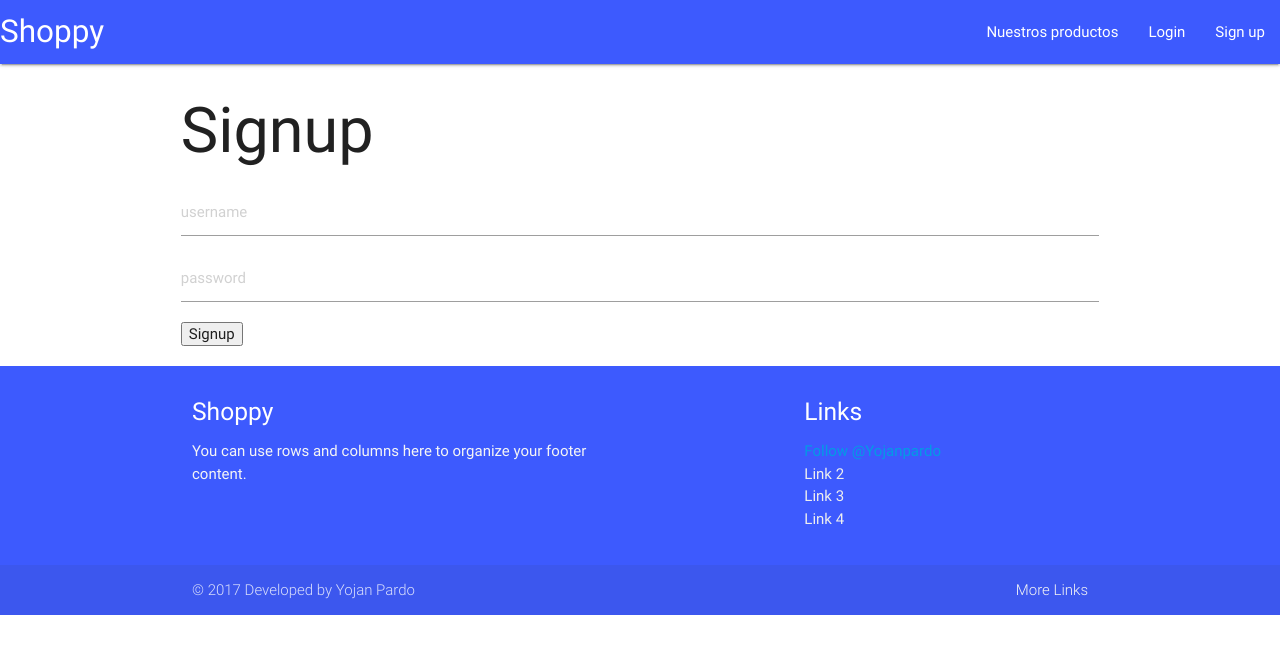
After one commit to Yojanpardo/shoppy_django, a Django app: page /accounts/signup/ in a window 1280 px wide. The commit adds this page. Shown: the top 654 px of the page. Run offline with Django 3.2, Linux system fonts and the light colour scheme; some libraries are stand-ins or nearby versions.

Commit message:
agrego vista de signup y decorator de login_required

```diff
--- a/products/urls.py
+++ b/products/urls.py
@@ -2,7 +2,8 @@ from django.conf.urls import url
 from . import views
 from django.contrib.auth import views as auth_views
 urlpatterns = [
-	url(r'^login/$', views.auth_login, name='auth_login'),
+	url(r'^accounts/login/$', views.auth_login, name='auth_login'),
+	url(r'^accounts/signup/$', views.auth_signup, name='auth_signup'),
 	url(r'^logout$', auth_views.logout, {'next_page':'/'}, name='logout'),
 	url(r'^$', views.index, name='hello'),
 	url(r'^products/', views.ProductList.as_view(), name='all_products'),
--- a/products/views.py
+++ b/products/views.py
@@ -11,6 +11,7 @@ from django.http import HttpResponse, HttpResponseRedirect
 from .models import Product
 from .forms import ProductForm
 
+from django.contrib.auth.decorators import login_required
 
 # Create your views here.
 
@@ -29,6 +30,7 @@ class ProductList(ListView):
 class ProductDetail(DetailView):
 	model = Product
 
+@login_required
 def new_product(request):
 	if request.method == 'POST':
 		form = ProductForm(request.POST, request.FILES)
@@ -60,7 +62,25 @@ def  auth_login(request):
 			return redirect('/')
 
 	context = {}
-	return render(request, 'login/login.html',context)
+	return render(request, 'accounts/login.html',context)
+
+def  auth_signup(request):
+	if request.method == 'POST':
+		action = request.POST.get('action', None)
+		username = request.POST.get('username', None)
+		password = request.POST.get('password', None)
+
+		if action == 'signup':
+			user=User.objects.create_user(username=username,
+				                          password=password)
+			user.save()
+		elif action=='login':
+			user = authenticate(username=username, password=password)
+			login(request,user)
+			return redirect('/')
+
+	context = {}
+	return render(request, 'accounts/signup.html',context)
 
 
 #def all_products(request):
--- /dev/null
+++ b/templates/accounts/signup.html
@@ -0,0 +1,12 @@
+{% extends "base.html" %}
+{% block page_title %}Sign up{% endblock %}
+{% block content %}
+<h1>Signup</h1>
+<form action="" method="post">
+	{% csrf_token %}
+	<input type="hidden" name="action" value="signup">
+	<input type="text" name="username" placeholder="username">
+	<input type="password" name="password" placeholder="password">
+	<input type="submit" name="Signup" value="Signup">
+</form>
+{% endblock %}
--- a/templates/base.html
+++ b/templates/base.html
@@ -20,7 +20,8 @@
                     <li>{{ user.username }}</li>
                     <li><a href="{% url "products:logout" %}" >logout</a></li>
                 {% else %}
-                    <li><a href="{% url "products:auth_login" %}">Login or signup</a></li>
+                    <li><a href="{% url "products:auth_login" %}">Login</a></li>
+                    <li><a href="{% url "products:auth_signup" %}">Sign up</a></li>
                 {% endif %}
         		</ul>
       		</div>
```
Also changed, not shown: templates/accounts/login.html (renamed from templates/login/login.html, +0 -8 lines).
